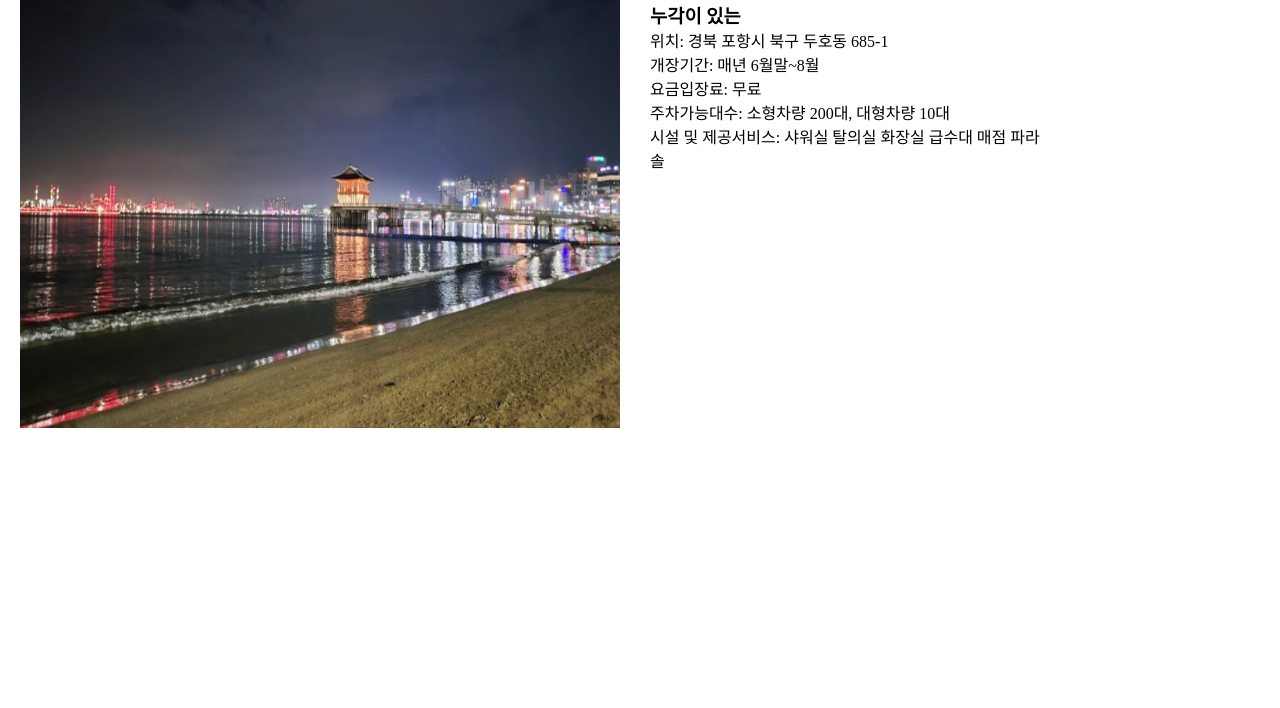
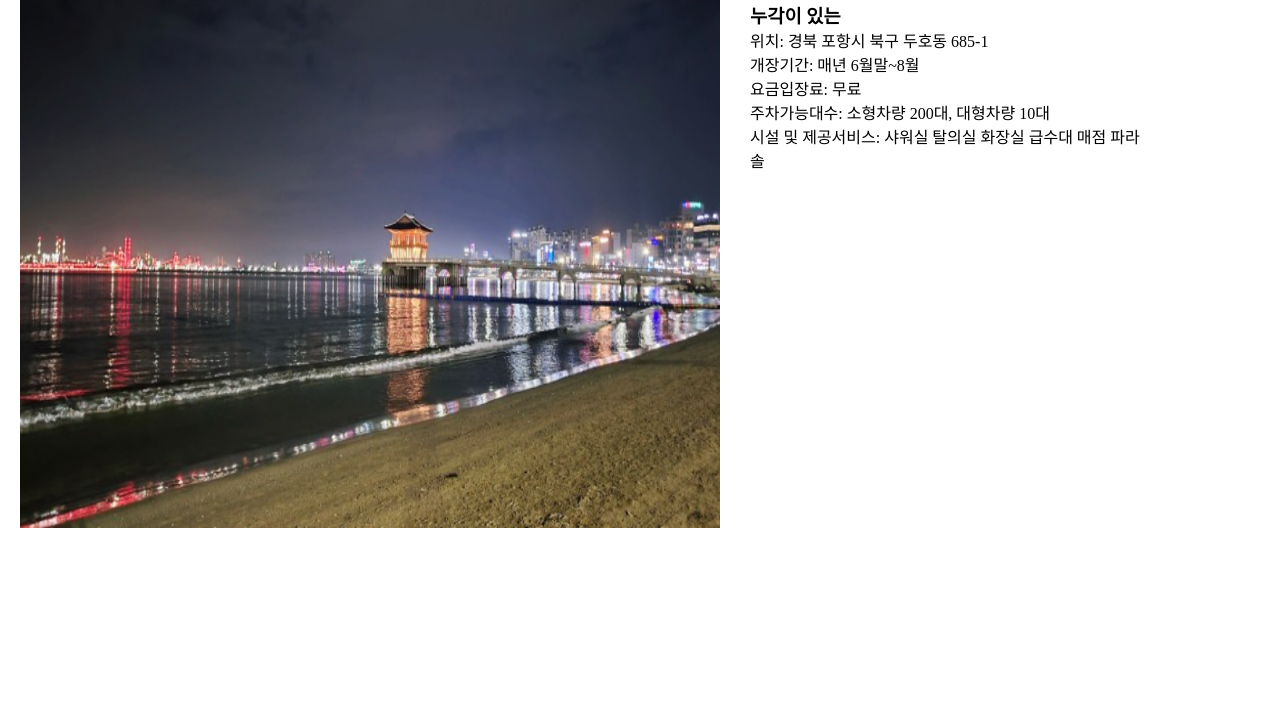
Before and after one commit to ddodoyeon/dy0929, a plain HTML site: page pohang.html in a window 1280 px wide. Shown: the part 92-800 px from the top of the page. Drawn offline with Linux system fonts and the light colour scheme.

Commit message:
Update pohang.html

```diff
--- a/pohang.html
+++ b/pohang.html
@@ -61,7 +61,7 @@
 </style>
 <body>
     <div id="img">
-        <img src="./imgs/pohang.png"  width="600" height="500">
+        <img src="./imgs/pohang.png"  width="700" height="600">
         </div>
 
         <div id="desc" >
```
